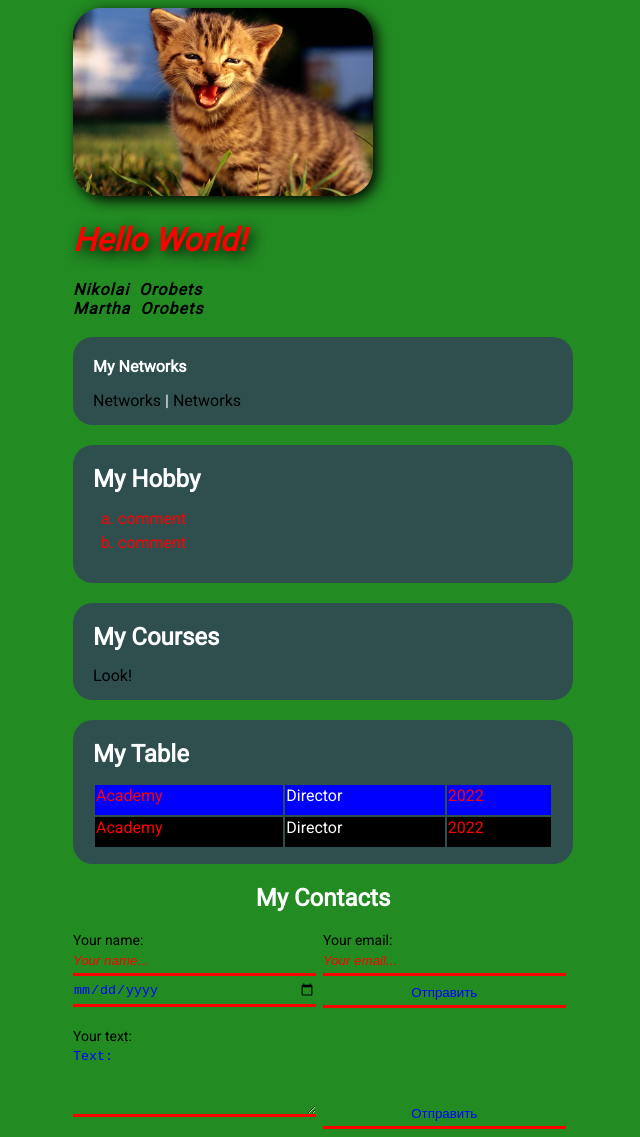
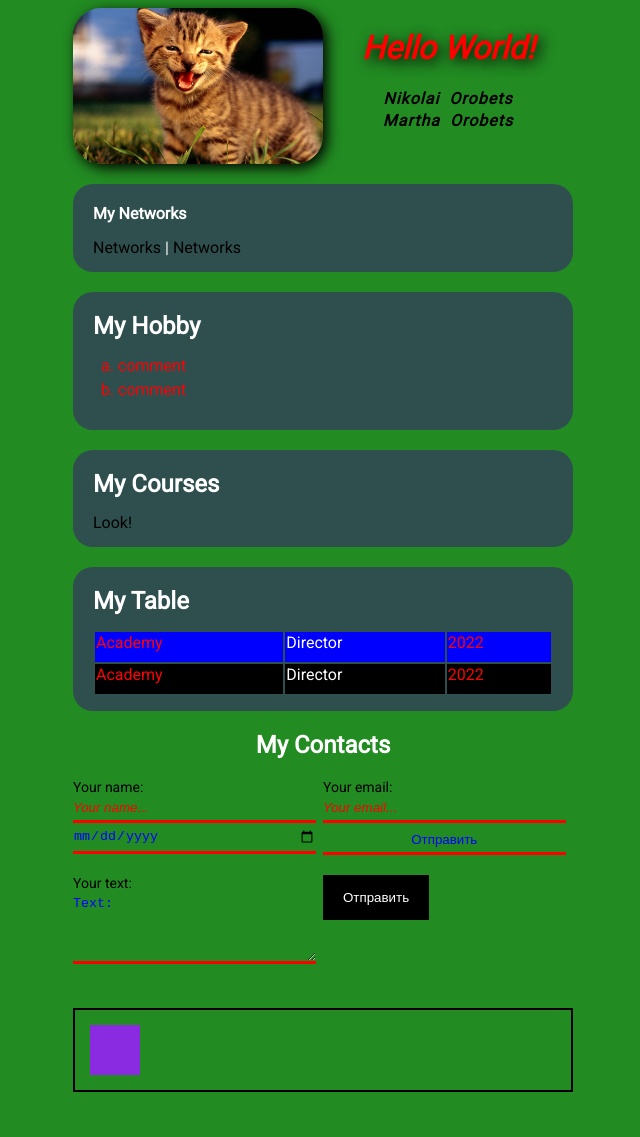
Before and after one commit to orobec/myhtml, a plain HTML site: page index.html in a window 1280 px wide. Shown: the whole page, without its empty margins (317-957 px from the left). After the commit the page ends 1100 px from the top, so only its background shows below. Drawn offline with Linux system fonts and the light colour scheme.

Commit message:
position

```diff
--- a/index.html
+++ b/index.html
@@ -11,17 +11,18 @@
                 <img src="cat.jpg"
                      alt="Cat photo"
                      class="avatar">
+                <div class="inf-text">
                     <h1>Hello World!</h1>
                     <p>Nikolai Orobets</p>
                     <p>Martha Orobets</p>
-                <br>
+                </div>
+            </div>
             <div class="card bg-green">
                 <h4>My Networks</h4>
 
                 <a href="">Networks</a>
                 |
                 <a href="" target="_blank">Networks</a>
-                </div>
             </div>
 
             <div class="card bg-green">
@@ -71,19 +72,24 @@
                             <label for="name2">Your email:</label>
                             <input type="email" id="name2"
                                    placeholder="Your email...">
-                            <input id="name4" type="submit" value="Отправить">
+                            <input id="name3" type="submit" value="Отправить">
                         </div>
                     </div>
-                    <div class="row">
+                    <div class="row row2">
                         <div class="form-group">
-                            <label for="name3">Your text:</label>
-                            <textarea id="name3" rows="4" cols="25">Text:</textarea>
+                            <label for="name4">Your text:</label>
+                            <textarea id="name4" rows="4" cols="25">Text:</textarea>
                         </div>
-                        <div class="form-group">
-                            <input id="name5" type="submit" value="Отправить">
+                        <div>
+                            <input class="btn" type="submit" value="Отправить">
                         </div>
                     </div>
                 </form>
+                <div class="position">
+                    <div class="box">
+
+                    </div>
+                </div>
             </div>
         </div>
     </body>
--- a/style.css
+++ b/style.css
@@ -35,16 +35,21 @@ a:active {
 }
 /*a:visited {color: gray;}*/
 .avatar {
-    width: 300px;
+    width: 250px;
     border-radius: 28px;
     box-shadow: 4px 4px 14px black;
 }
 .info {
+    display: flex;
     margin-bottom: 20px;
+}
+.inf-text {
+    width: 100%;
+    text-align: center;
 }
 .info p {
     color: black;
-    margin: 0;
+    margin: 3px;
     font-style: italic;
     font-weight: bolder;
     text-decoration: none;
@@ -104,13 +109,13 @@ a:active {
 .row > .form-group {
     width: 50%;
 }
-#name3, .row > .form-group > input {
+#name3 {
+    margin-top: 4px;
+}
+#name4, .row > .form-group > input {
     width: 97%;
 }
-#name4 {
-    margin-top: 4px;
-}
-#name5 {
+.row2 > .form-group:last-child {
     margin-top: 73px;
 }
 .form-group input, textarea {
@@ -129,7 +134,27 @@ a:active {
     color: red;
     opacity: 1;
 }
+.btn {
+    background-color: black;
+    padding: 15px 20px;
+    color: white;
+    border: none;
+    cursor: pointer;
+}
+.btn:hover {
+    opacity: 0.5;
+}
 
+.position {
+    border: 2px solid black;
+    margin-top: 40px;
+    padding: 15px;
+}
+.box {
+    width: 50px;
+    height: 50px;
+    background: blueviolet;
+}
 
 
 /*.social {*/
```
Lines whose indentation alone changed are shown as unchanged.
